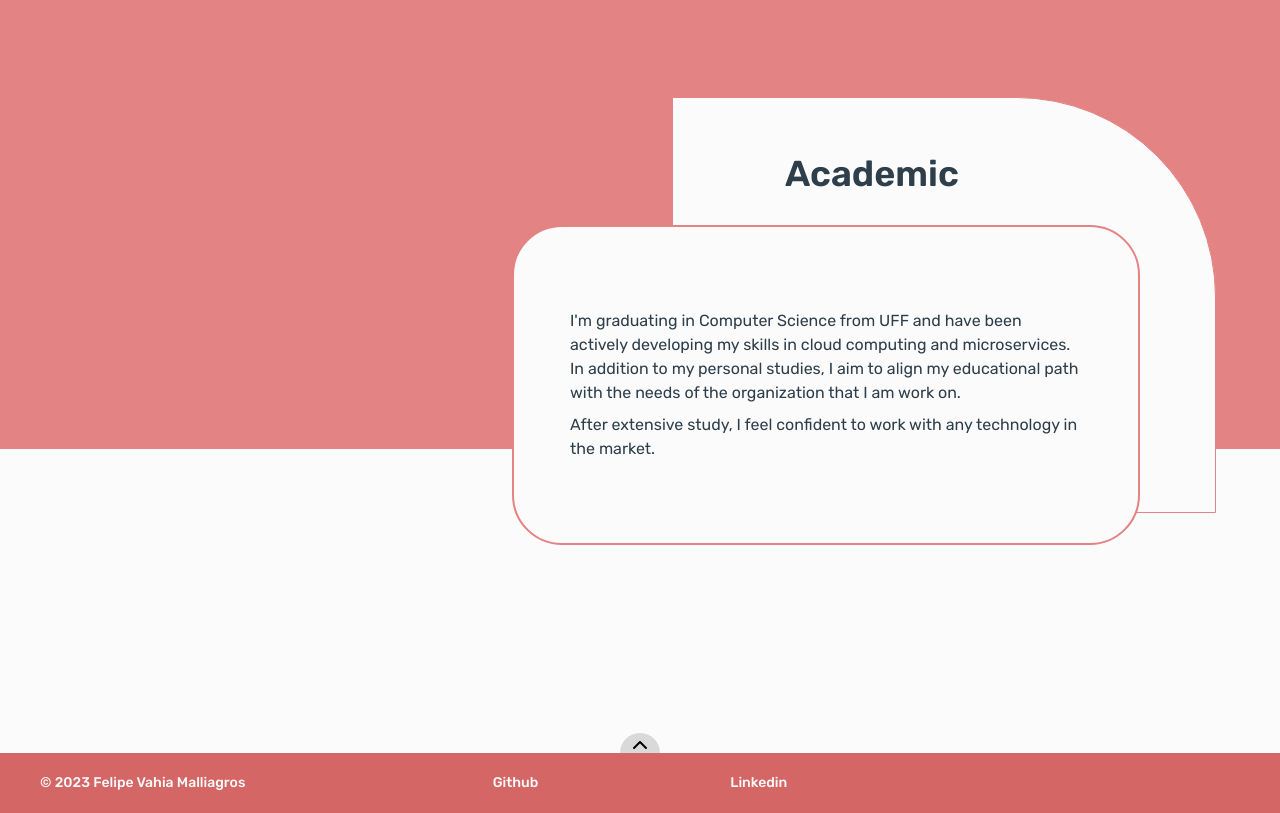
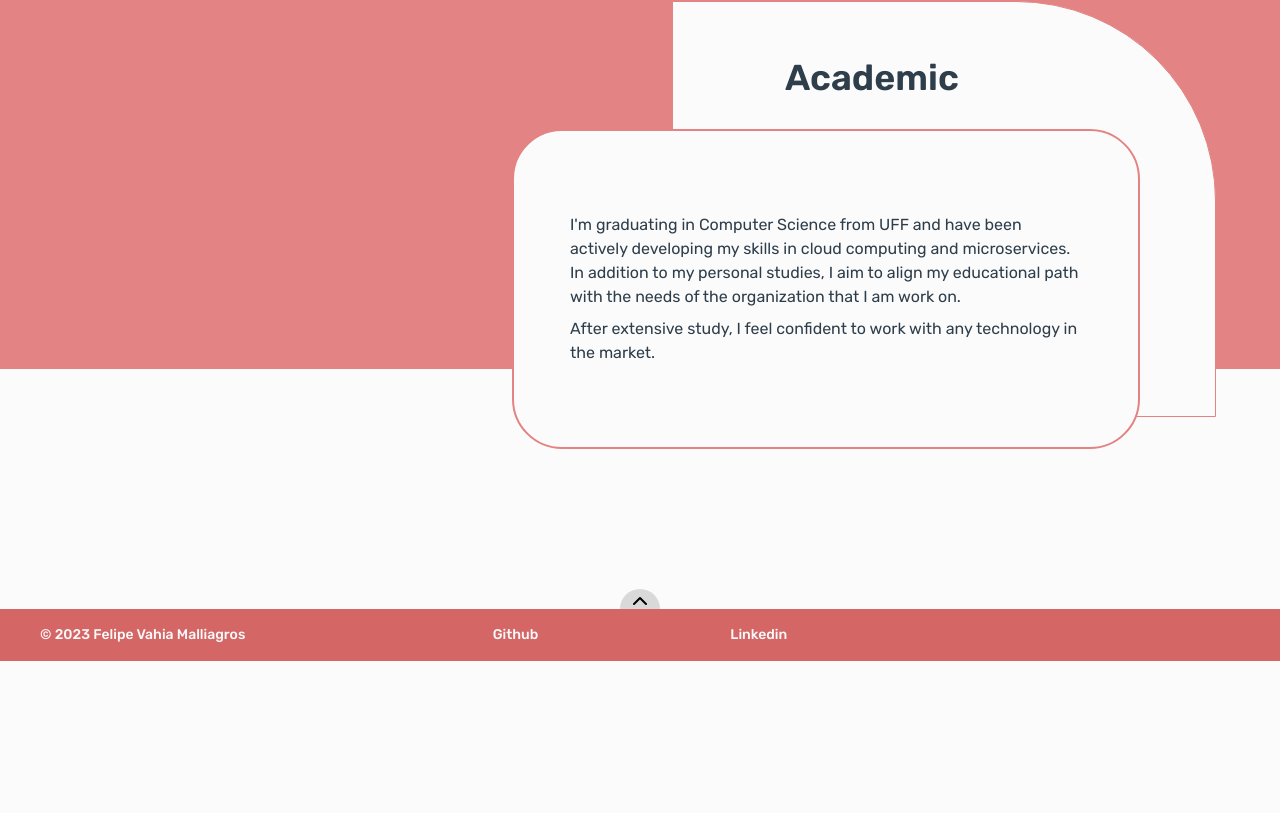
Before and after one commit to felipemalli/portfolio, a React (Vite) app: page / in a window 1280 px wide. Shown: the part 2152-2965 px from the top of the page. After the commit the page ends 2813 px from the top, so only its background shows below. Built offline with nearby package versions, Linux system fonts and the light colour scheme.

Commit message:
style: change margins to fit properly

```diff
--- a/src/components/about-section/AboutSection.tsx
+++ b/src/components/about-section/AboutSection.tsx
@@ -6,7 +6,7 @@ export const AboutSection: React.FC = () => {
   const { translations } = useLanguageContext();
 
   return (
-    <section className='flex-col mt-64 mx-auto md:mx-0 overflow-hidden'>
+    <section className='flex-col mt-[10rem] mx-auto md:mx-0 overflow-hidden'>
       <aside id='about' className='flex relative justify-center md:flex-none md:justify-start md:px-6 lg:px-16 3xl:px-[200px]'>
         <InViewDiv translation='translateX(-200px)'>
           <div className='flex-col relative w-[85vw] md-w-auto'>
--- a/src/components/footer/Footer.tsx
+++ b/src/components/footer/Footer.tsx
@@ -4,7 +4,7 @@ import { NavOptionNavigation } from '../shared/Nav/NavOptionNavigation';
 export const Footer: React.FC = () => {
 
   return (
-    <footer className='relative flex justify-center p-5 mt-44 md:mt-52 bg-primary-500'>
+    <footer className='relative flex justify-center p-4 mt-32 md:mt-40 bg-primary-500'>
       <div className='absolute -top-5 left-1/2 -translate-x-1/2 z-10'>
         <NavOptionNavigation componentId='header' className='hover:opacity-80' ><img src='./assets/icons/upArrow.svg' /></NavOptionNavigation>
       </div>
--- a/src/pages/LandingPage.tsx
+++ b/src/pages/LandingPage.tsx
@@ -22,7 +22,7 @@ export const LandingPage: React.FC = () => {
           <ContentCardSection />
         </AnimatedDiv>
       </article>
-      <div className='absolute bg-primary-300 mt-80 w-screen h-[50rem] sm-[h-60rem] md:h-[59rem] 2xl:h-[47.5rem] -z-10'/>
+      <div className='absolute bg-primary-300 mt-[15rem] w-screen h-[50rem] sm-[h-60rem] md:h-[59rem] 2xl:h-[47.5rem] -z-10'/>
       <article className='mx-auto 3xl:w-[114.938rem]'>
         <AboutSection />
       </article>
```
